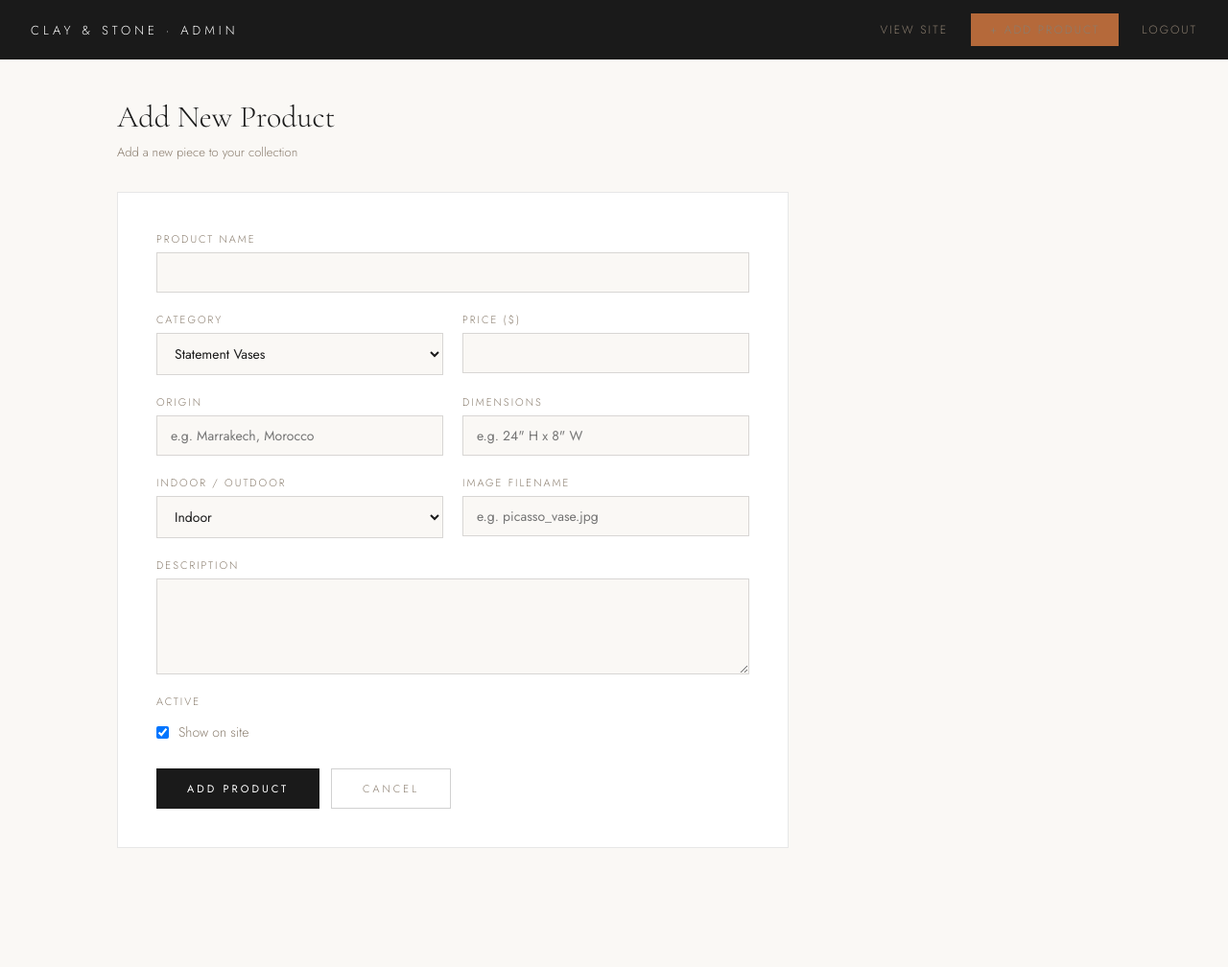
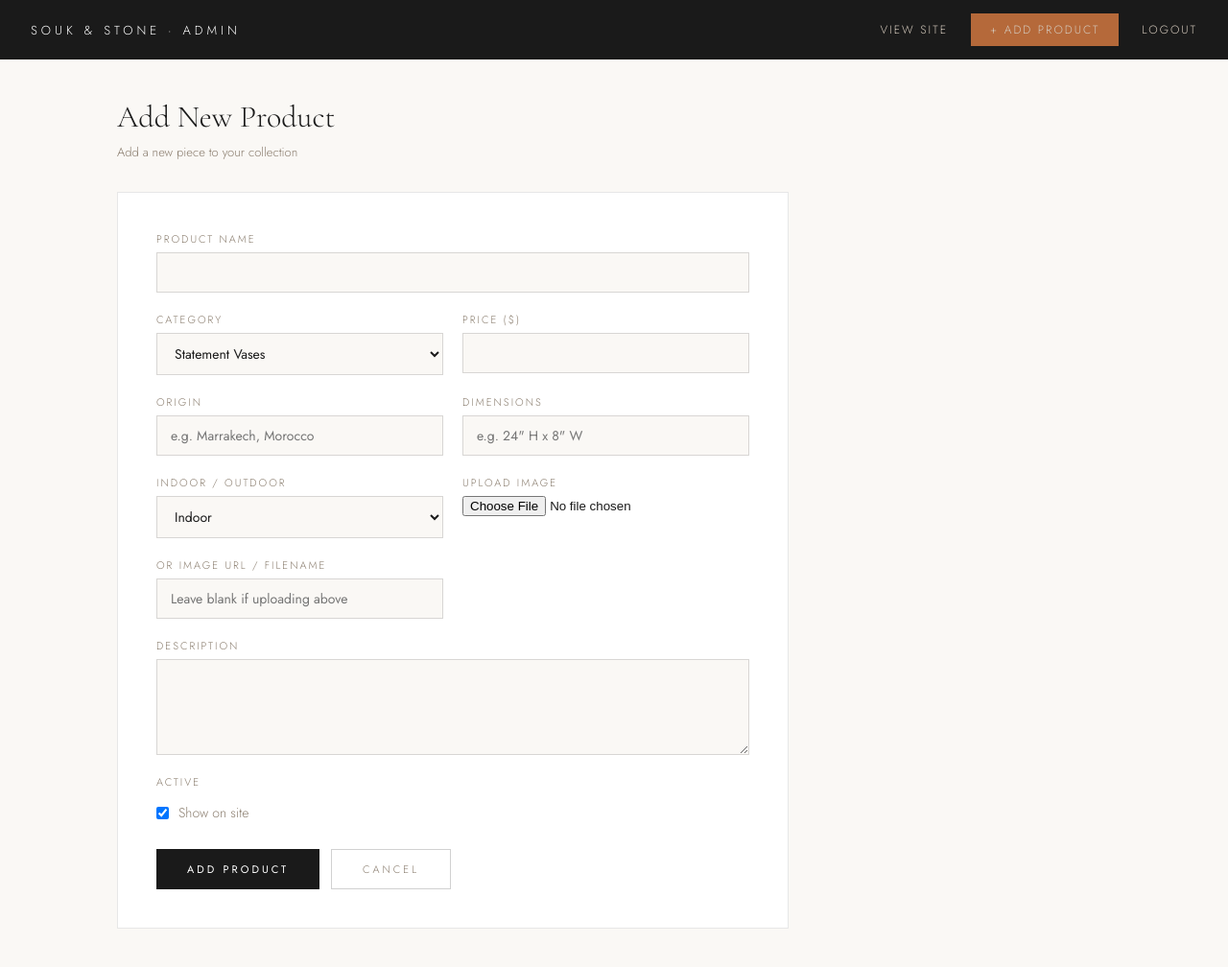
Before and after one commit to itadminvmimports/clay-and-stone-woo, a Flask app: page /admin/product/new in a window 1280 px wide. Shown: the whole page at 96% size. Before the commit the page ends 884 px from the top, so only its background shows below. Run offline with Flask 3, Linux system fonts and the light colour scheme; the visitor is signed in with stand-in values (Sample User, id 1).

Commit message:
B2 upload and delete working in admin

```diff
--- a/app.py
+++ b/app.py
@@ -2,7 +2,33 @@ from flask import Flask, render_template, jsonify, request, session, redirect, u
 from dotenv import load_dotenv
 import os
 
-load_dotenv()
+load_dotenv(override=True)
+
+import boto3
+from botocore.client import Config
+
+def get_b2_client():
+    return boto3.client(
+        's3',
+        endpoint_url=f"https://s3.us-east-005.backblazeb2.com",
+        aws_access_key_id=os.getenv("B2_KEY_ID"),
+        aws_secret_access_key=os.getenv("B2_APP_KEY"),
+        config=Config(signature_version='s3v4')
+    )
+
+def upload_to_b2(file, filename):
+    client = get_b2_client()
+    bucket = os.getenv("B2_BUCKET_NAME", "clay-and-stone-images")
+    print("BUCKET:", bucket)
+    client.upload_fileobj(
+        file,
+        bucket,
+        filename,
+        ExtraArgs={'ContentType': file.content_type}
+    )
+    url = f"{os.getenv('B2_BUCKET_URL')}/{filename}"
+    print("UPLOADED URL:", url)
+    return url
 
 from supabase import create_client
 supabase = create_client(os.getenv("SUPABASE_URL"), os.getenv("SUPABASE_KEY"))
@@ -16,6 +42,14 @@ def get_products(category=None):
 
 app = Flask(__name__)
 app.secret_key = os.getenv("SECRET_KEY", "dev-secret-change-me")
+
+@app.template_filter('img_url')
+def img_url_filter(image):
+    if not image:
+        return ''
+    if image.startswith('http'):
+        return image
+    return f'/static/images/{image}'
 
 CATEGORIES = {
     "all":        "All Pieces",
@@ -144,13 +178,21 @@ def admin_dashboard():
 @admin_required
 def admin_new_product():
     if request.method == "POST":
+        # Handle image upload to B2
+        image_value = request.form.get("image", "")
+        file = request.files.get("image_file")
+        if file and file.filename:
+            import uuid
+            ext = file.filename.rsplit(".", 1)[-1].lower()
+            filename = f"{uuid.uuid4().hex}.{ext}"
+            image_value = upload_to_b2(file, filename)
         data = {
             "name":           request.form.get("name"),
             "category":       request.form.get("category"),
             "price": int(float(request.form.get("price", 0))),
             "description":    request.form.get("description"),
             "origin":         request.form.get("origin"),
-            "image":          request.form.get("image"),
+            "image":          image_value,
             "dimensions":     request.form.get("dimensions"),
             "indoor_outdoor": request.form.get("indoor_outdoor"),
             "active":         request.form.get("active") == "on",
@@ -165,13 +207,21 @@ def admin_new_product():
 @admin_required
 def admin_edit_product(product_id):
     if request.method == "POST":
+        # Handle image upload to B2
+        image_value = request.form.get("image", "")
+        file = request.files.get("image_file")
+        if file and file.filename:
+            import uuid
+            ext = file.filename.rsplit(".", 1)[-1].lower()
+            filename = f"{uuid.uuid4().hex}.{ext}"
+            image_value = upload_to_b2(file, filename)
         data = {
             "name":           request.form.get("name"),
             "category":       request.form.get("category"),
             "price": int(float(request.form.get("price", 0))),
             "description":    request.form.get("description"),
             "origin":         request.form.get("origin"),
-            "image":          request.form.get("image"),
+            "image":          image_value,
             "dimensions":     request.form.get("dimensions"),
             "indoor_outdoor": request.form.get("indoor_outdoor"),
             "active":         request.form.get("active") == "on",
@@ -185,9 +235,23 @@ def admin_edit_product(product_id):
 
 # ─── Admin: Delete Product ───────────────────────────────────────────────────
 
+
 @app.route("/admin/product/<int:product_id>/delete", methods=["POST"])
 @admin_required
 def admin_delete_product(product_id):
+    result = supabase.table("products").select("image").eq("id", product_id).execute()
+    if result.data:
+        image = result.data[0].get("image", "")
+        if image and image.startswith("http"):
+            try:
+                filename = image.split("/")[-1]
+                client = get_b2_client()
+                client.delete_object(
+                    Bucket=os.getenv("B2_BUCKET_NAME", "clay-and-stone-images"),
+                    Key=filename
+                )
+            except Exception as e:
+                pass
     supabase.table("products").delete().eq("id", product_id).execute()
     return redirect(url_for("admin_dashboard"))
 
--- a/templates/admin.html
+++ b/templates/admin.html
@@ -3,7 +3,7 @@
 <head>
   <meta charset="UTF-8">
   <meta name="viewport" content="width=device-width, initial-scale=1.0">
-  <title>Admin — Clay & Stone</title>
+  <title>Admin — Souk & Stone</title>
   <link href="https://fonts.googleapis.com/css2?family=Cormorant+Garamond:wght@300;400&family=Jost:wght@300;400;500&display=swap" rel="stylesheet">
   <style>
     *, *::before, *::after { box-sizing: border-box; margin: 0; padding: 0; }
@@ -17,7 +17,7 @@
     .topbar-logo { color: #fff; font-size: 13px; letter-spacing: 4px; text-transform: uppercase; text-decoration: none; }
     .topbar-nav { display: flex; gap: 24px; align-items: center; }
     .topbar-nav a {
-      color: #8a7d6e; font-size: 12px; letter-spacing: 2px;
+      color: #d4c9bc; font-size: 12px; letter-spacing: 2px;
       text-transform: uppercase; text-decoration: none;
     }
     .topbar-nav a:hover { color: #b5693a; }
@@ -104,7 +104,7 @@
 <body>
 
 <div class="topbar">
-  <a href="/admin" class="topbar-logo">Clay & Stone · Admin</a>
+  <a href="/admin" class="topbar-logo">Souk & Stone · Admin</a>
   <div class="topbar-nav">
     <a href="/" target="_blank">View Site</a>
     <a href="/admin/product/new" class="btn-new">+ Add Product</a>
@@ -150,7 +150,7 @@
           <tr>
             <td>
               {% if p.image %}
-                <img src="/static/images/{{ p.image }}" class="product-thumb" alt="{{ p.name }}">
+                <img src="{{ p.image | img_url }}" class="product-thumb" alt="{{ p.name }}">
               {% else %}
                 <div style="width:48px;height:48px;background:#f0ece4;display:flex;align-items:center;justify-content:center;font-size:20px;">🏺</div>
               {% endif %}
@@ -188,7 +188,7 @@
     <p class="subtitle">{{ "Add a new piece to your collection" if view == "new" else "Update product details" }}</p>
 
     <div class="form-wrap">
-      <form method="POST">
+      <form method="POST" enctype="multipart/form-data">
         <div class="form-grid">
           <div class="form-group full">
             <label>Product Name</label>
@@ -225,8 +225,12 @@
             </select>
           </div>
           <div class="form-group">
-            <label>Image Filename</label>
-            <input type="text" name="image" value="{{ product.image if product else '' }}" placeholder="e.g. picasso_vase.jpg">
+            <label>Upload Image</label>
+            <input type="file" name="image_file" accept="image/*">
+          </div>
+          <div class="form-group">
+            <label>Or Image URL / Filename</label>
+            <input type="text" name="image" value="{{ product.image if product else '' }}" placeholder="Leave blank if uploading above">
           </div>
           <div class="form-group full">
             <label>Description</label>
--- a/templates/index.html
+++ b/templates/index.html
@@ -159,7 +159,7 @@
     <a href="/product/{{ product.id }}" class="product-card">
       <div class="product-img-wrap">
         {% if product.image %}
-          <img src="/static/images/{{ product.image }}"
+          <img src="{{ product.image | img_url }}"
                alt="{{ product.name }}"
                class="product-img"
                onerror="this.parentElement.innerHTML='<div class=product-img-placeholder>🏺</div>'">
--- a/templates/product.html
+++ b/templates/product.html
@@ -162,7 +162,7 @@
     <!-- LEFT: Image -->
     <div class="product-gallery">
       {% if product.image %}
-        <img src="/static/images/{{ product.image }}"
+        <img src="{{ product.image | img_url }}"
              alt="{{ product.name }}"
              onerror="this.outerHTML='<div class=\'product-gallery-placeholder\'>🏺</div>'">
       {% else %}
--- a/templates/products.html
+++ b/templates/products.html
@@ -152,7 +152,7 @@
     <a href="/product/{{ product.id }}" class="product-card">
       <div class="product-img-wrap">
         {% if product.image %}
-          <img src="/static/images/{{ product.image }}"
+          <img src="{{ product.image | img_url }}"
                alt="{{ product.name }}"
                class="product-img"
                onerror="this.parentElement.innerHTML='<div class=product-img-placeholder>🏺</div>'">
```
Also changed, not shown: do_things.py (+18 -12 lines), 1 other file.
